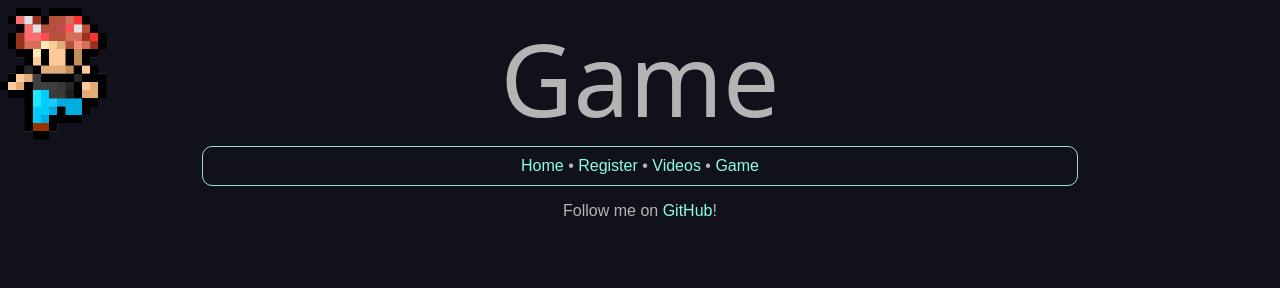
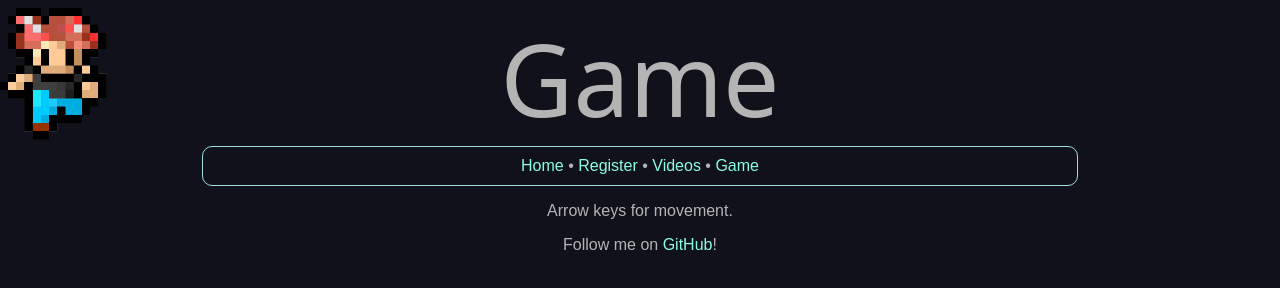
Before and after one commit to guidokl/fiae_webdev, a plain HTML site: page game.html in a window 1280 px wide. Drawn offline with Linux system fonts and the light colour scheme; a web font is replaced by a local one.

Commit message:
Update game.html

```diff
--- a/game.html
+++ b/game.html
@@ -23,6 +23,7 @@
 			<span> • </span>
 			<a href="game.html">Game</a>
 		</nav>
+		<p>Arrow keys for movement.</p>
 	</header>
 
 	<!-- Hier ist der Spieler. -->
```
